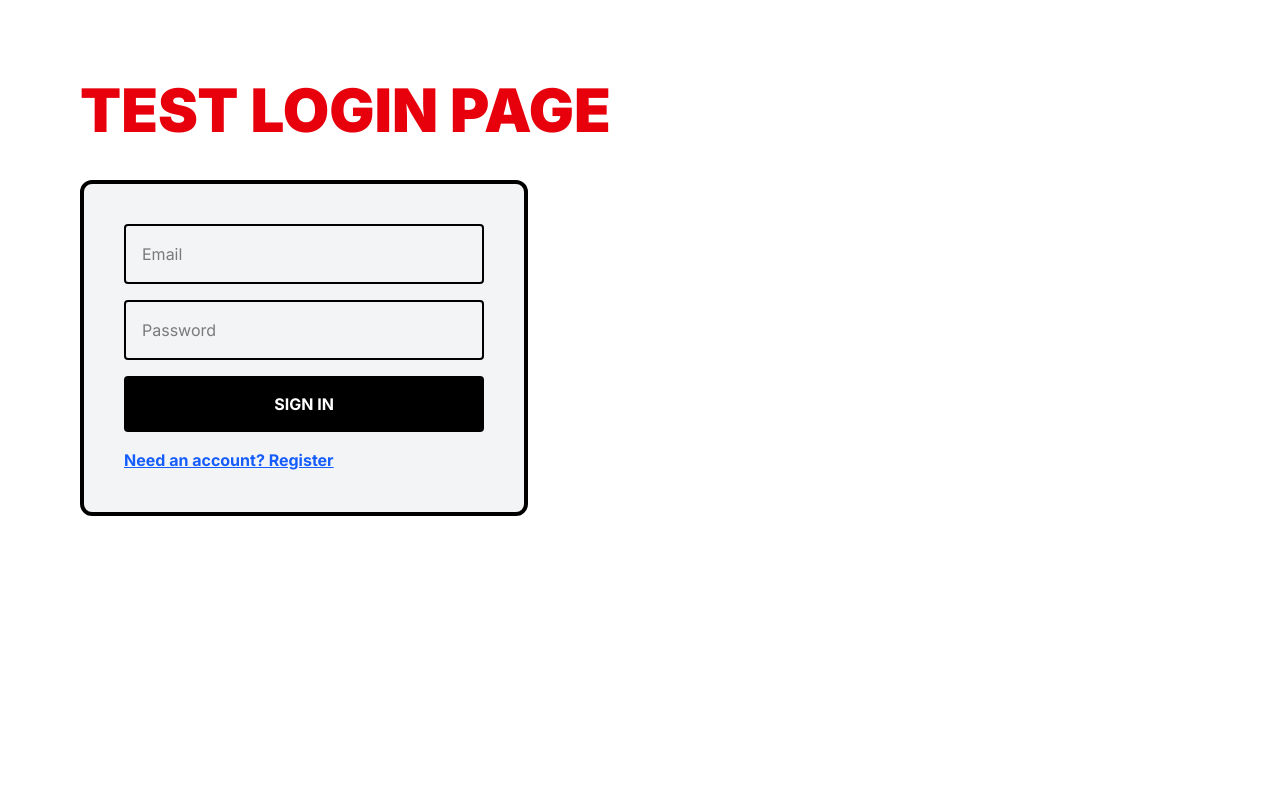
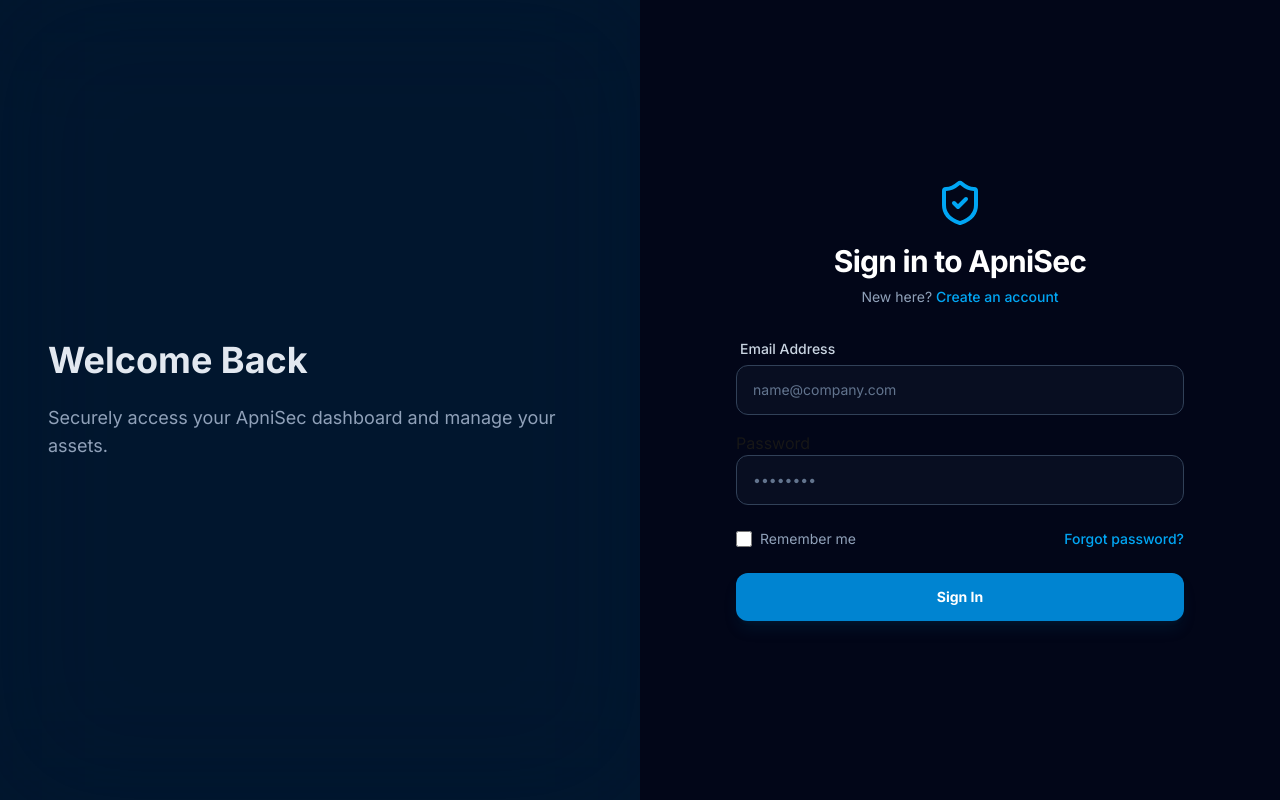
Before and after one commit to Yuvika-14/apnisec, a Next.js app: page /login in a window 1280 px wide. Built offline with nearby package versions, Linux system fonts and the light colour scheme.

Commit message:
feat: proper login page design with register page consistency

```diff
--- a/app/(auth)/login/page.tsx
+++ b/app/(auth)/login/page.tsx
@@ -43,19 +43,95 @@
     }
 
     return (
-        <div className="min-h-screen bg-white text-black p-20">
-            <h1 className="text-6xl font-black mb-10 text-red-600">TEST LOGIN PAGE</h1>
-            <div className="max-w-md bg-gray-100 p-10 rounded-xl border-4 border-black">
-                <form onSubmit={handleSubmit} className="space-y-4">
-                    <input name="email" type="email" placeholder="Email" className="w-full p-4 border-2 border-black rounded" required />
-                    <input name="password" type="password" placeholder="Password" className="w-full p-4 border-2 border-black rounded" required />
-                    <button type="submit" className="w-full p-4 bg-black text-white font-bold rounded">
-                        {loading ? 'Submitting...' : 'SIGN IN'}
-                    </button>
-                    {error && <p className="text-red-500 font-bold">{error}</p>}
-                </form>
-                <div className="mt-4">
-                    <Link href="/register" className="text-blue-600 underline font-bold">Need an account? Register</Link>
+        <div className="min-h-screen grid lg:grid-cols-2 bg-slate-950">
+            {/* Left Section - Hero/Branding */}
+            <div className="hidden lg:flex flex-col justify-center p-12 relative overflow-hidden">
+                <div className="absolute inset-0 bg-sky-500/10 backdrop-blur-3xl"></div>
+                <div className="relative z-10 text-slate-200">
+                    <h2 className="text-4xl font-bold mb-6">Welcome Back</h2>
+                    <p className="text-lg text-slate-400">Securely access your ApniSec dashboard and manage your assets.</p>
+                </div>
+            </div>
+
+            {/* Right Section - Form */}
+            <div className="flex items-center justify-center p-8">
+                <div className="w-full max-w-md space-y-8">
+                    <div className="text-center">
+                        <ShieldCheck className="mx-auto h-12 w-12 text-sky-500" />
+                        <h2 className="mt-4 text-3xl font-bold tracking-tight text-white">Sign in to ApniSec</h2>
+                        <p className="mt-2 text-sm text-slate-400">
+                            New here? <Link href="/register" className="font-medium text-sky-500 hover:text-sky-400 transition-colors">Create an account</Link>
+                        </p>
+                    </div>
+
+                    <form className="mt-8 space-y-6" onSubmit={handleSubmit}>
+                        {error && (
+                            <div className="p-4 rounded-lg bg-red-500/10 border border-red-500/20 text-red-500 text-sm animate-in fade-in slide-in-from-top-1">
+                                {error}
+                            </div>
+                        )}
+
+                        <div className="space-y-4">
+                            <div>
+                                <label htmlFor="email" className="block text-sm font-medium text-slate-300 mb-1.5 ml-1">Email Address</label>
+                                <input
+                                    id="email"
+                                    name="email"
+                                    type="email"
+                                    autoComplete="email"
+                                    required
+                                    className="block w-full rounded-xl border border-slate-700 bg-slate-900/50 px-4 py-3.5 text-slate-100 placeholder-slate-500 focus:border-sky-500 focus:outline-none focus:ring-1 focus:ring-sky-500 transition-all sm:text-sm"
+                                    placeholder="name@company.com"
+                                />
+                            </div>
+                            <div>
+                                <label htmlFor="password" university-className="block text-sm font-medium text-slate-300 mb-1.5 ml-1">Password</label>
+                                <input
+                                    id="password"
+                                    name="password"
+                                    type="password"
+                                    autoComplete="current-password"
+                                    required
+                                    className="block w-full rounded-xl border border-slate-700 bg-slate-900/50 px-4 py-3.5 text-slate-100 placeholder-slate-500 focus:border-sky-500 focus:outline-none focus:ring-1 focus:ring-sky-500 transition-all sm:text-sm"
+                                    placeholder="••••••••"
+                                />
+                            </div>
+                        </div>
+
+                        <div className="flex items-center justify-between">
+                            <div className="flex items-center">
+                                <input
+                                    id="remember-me"
+                                    name="remember-me"
+                                    type="checkbox"
+                                    className="h-4 w-4 rounded border-slate-700 bg-slate-800 text-sky-500 focus:ring-sky-500 focus:ring-offset-slate-900"
+                                />
+                                <label htmlFor="remember-me" className="ml-2 block text-sm text-slate-400 cursor-pointer">
+                                    Remember me
+                                </label>
+                            </div>
+
+                            <div className="text-sm">
+                                <Link href="#" className="font-medium text-sky-500 hover:text-sky-400 transition-colors">
+                                    Forgot password?
+                                </Link>
+                            </div>
+                        </div>
+
+                        <div>
+                            <button
+                                type="submit"
+                                disabled={loading}
+                                className="group relative flex w-full justify-center rounded-xl bg-sky-600 px-4 py-3.5 text-sm font-bold text-white hover:bg-sky-500 focus:outline-none focus:ring-2 focus:ring-sky-500 focus:ring-offset-2 focus:ring-offset-slate-900 disabled:opacity-50 disabled:cursor-not-allowed transition-all shadow-lg shadow-sky-900/20 active:scale-[0.98]"
+                            >
+                                {loading ? (
+                                    <Loader2 className="animate-spin h-5 w-5" />
+                                ) : (
+                                    'Sign In'
+                                )}
+                            </button>
+                        </div>
+                    </form>
                 </div>
             </div>
         </div>
--- a/app/debug/page.tsx
+++ /dev/null
@@ -1,9 +0,0 @@
-'use client';
-
-export default function DebugPage() {
-    return (
-        <div style={{ background: 'white', color: 'black', height: '100vh', width: '100vw', display: 'flex', alignItems: 'center', justifyContent: 'center' }}>
-            <h1 style={{ fontSize: '5rem' }}>IS THIS WORKING? DEBUG PAGE</h1>
-        </div>
-    );
-}
```
